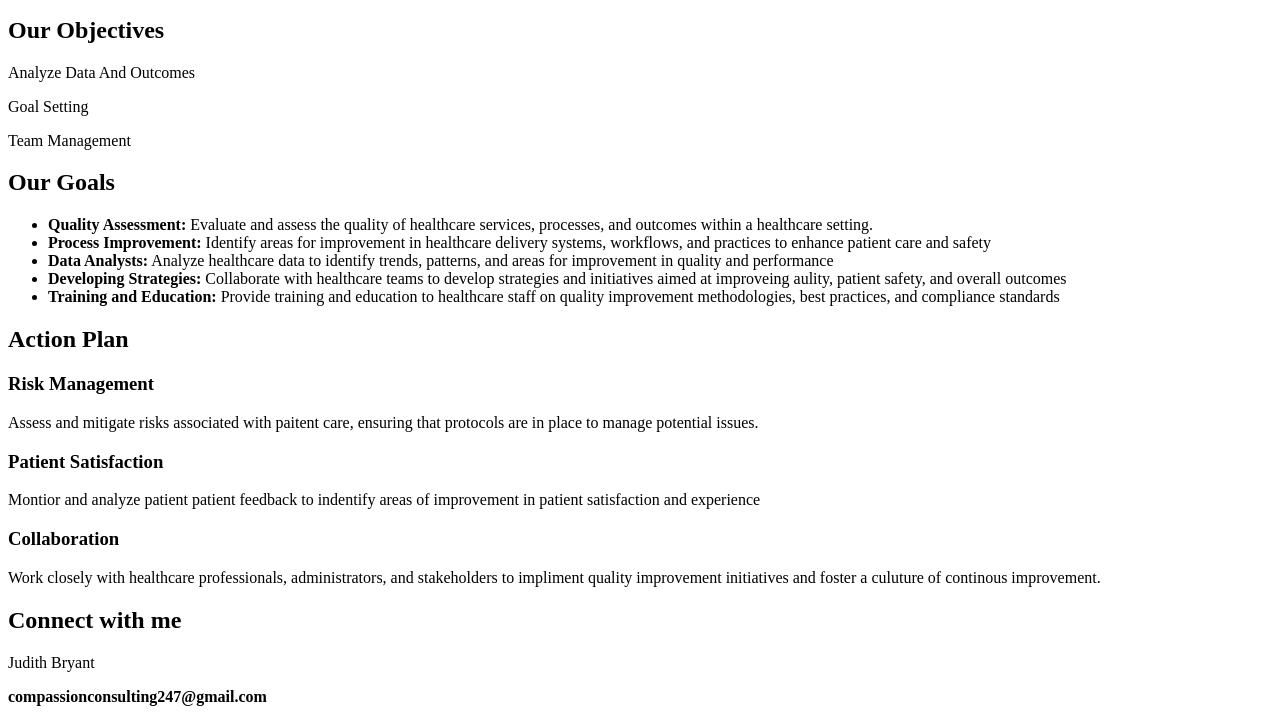
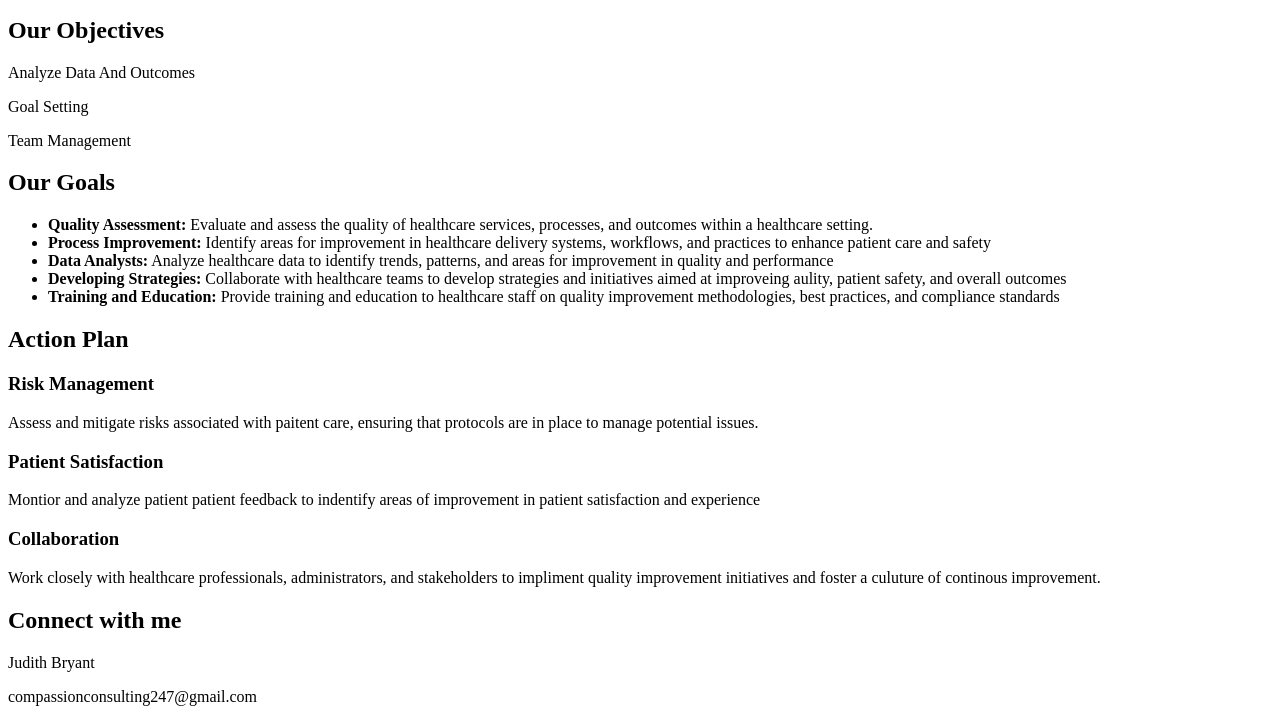
Before and after one commit to compassioncompass/compassioncompass.github.io, a plain HTML site: page index.html in a window 1280 px wide. Shown: the part 398-1120 px from the top of the page. Drawn offline with Linux system fonts and the light colour scheme.

Commit message:
change email from bold

```diff
--- a/index.html
+++ b/index.html
@@ -82,7 +82,7 @@
     <div>
       <h2>Connect with me</h2>
       <p>Judith Bryant</p>
-      <b>compassionconsulting247@gmail.com</b>
+      <p>compassionconsulting247@gmail.com</p>
     </div>
   </body>
 </html>
```
